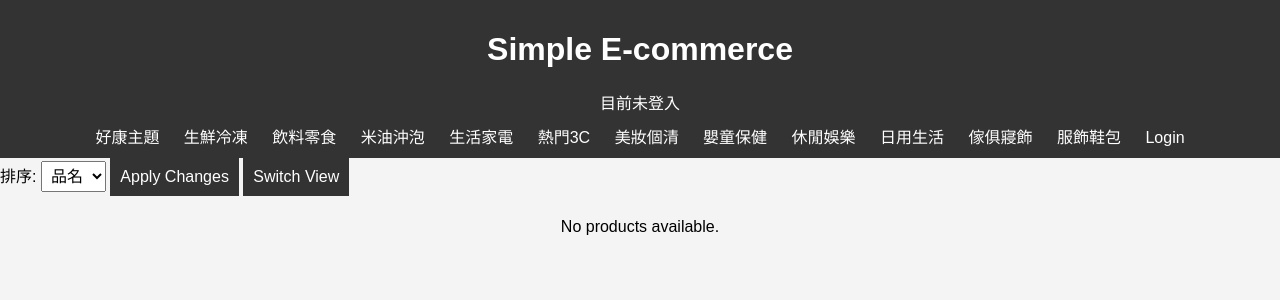
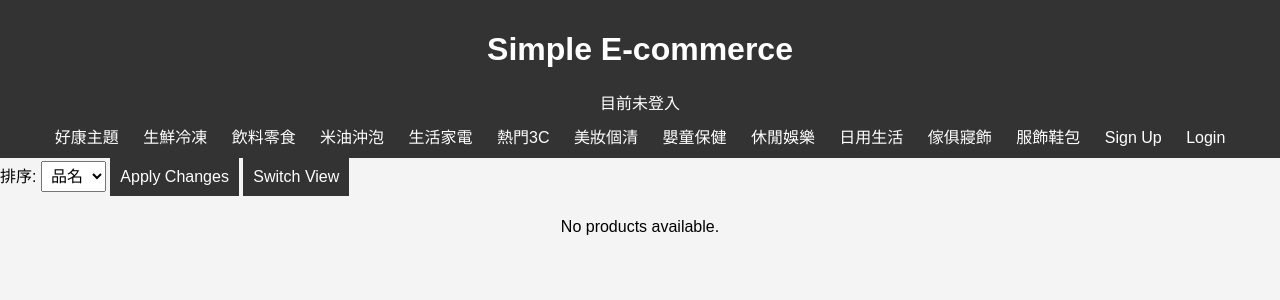
Before and after one commit to SallySLJin/Online_Shopping_System, a PHP site: the page made by index.php in a window 1280 px wide. Shown: the top 300 px of the page. Run offline with PHP 8.4, Linux system fonts and the light colour scheme; data comes from the database, SQL or seed files in the repository.

Commit message:
Connect sign up page to index

```diff
--- a/index.php
+++ b/index.php
@@ -48,6 +48,7 @@ session_start();
         }
         else{
             ?>
+            <a href="/LoginFile/signuppage.php">Sign Up</a>
             <a href="/LoginFile/loginpage.php">Login</a>
         <?php
         }
```
